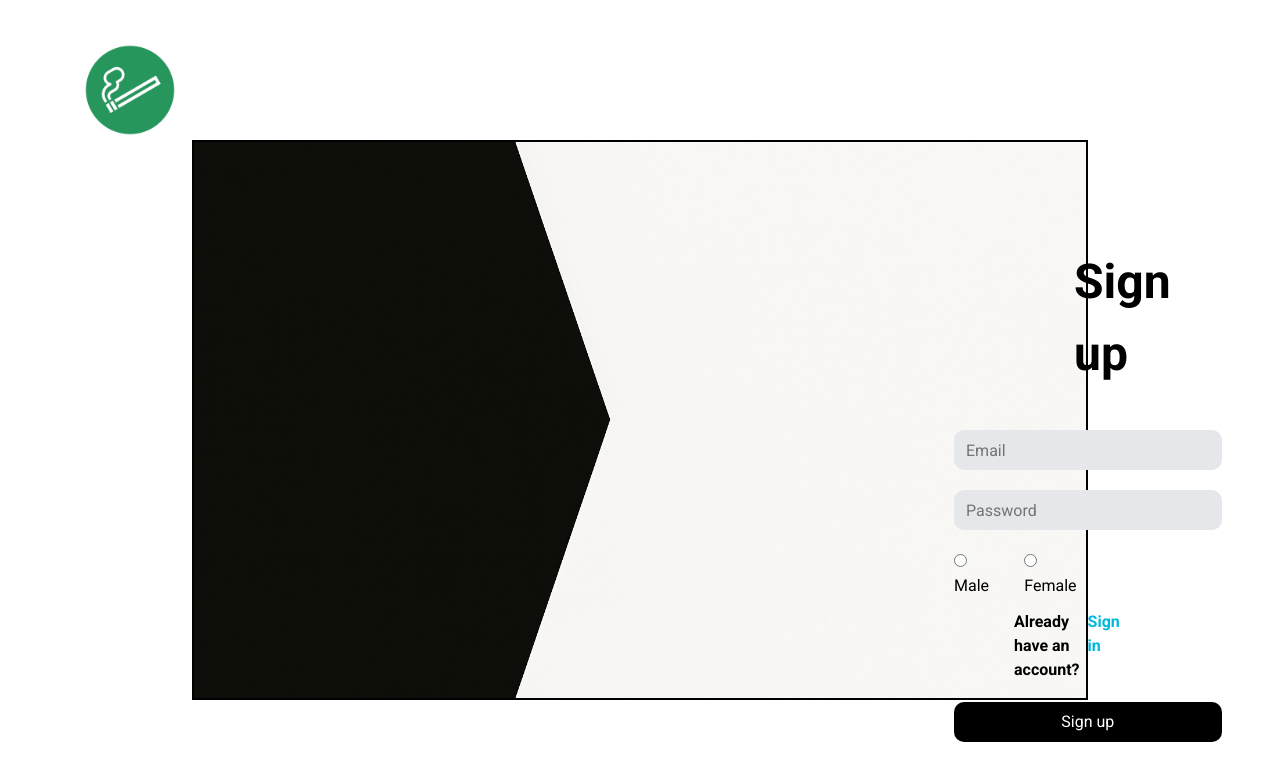
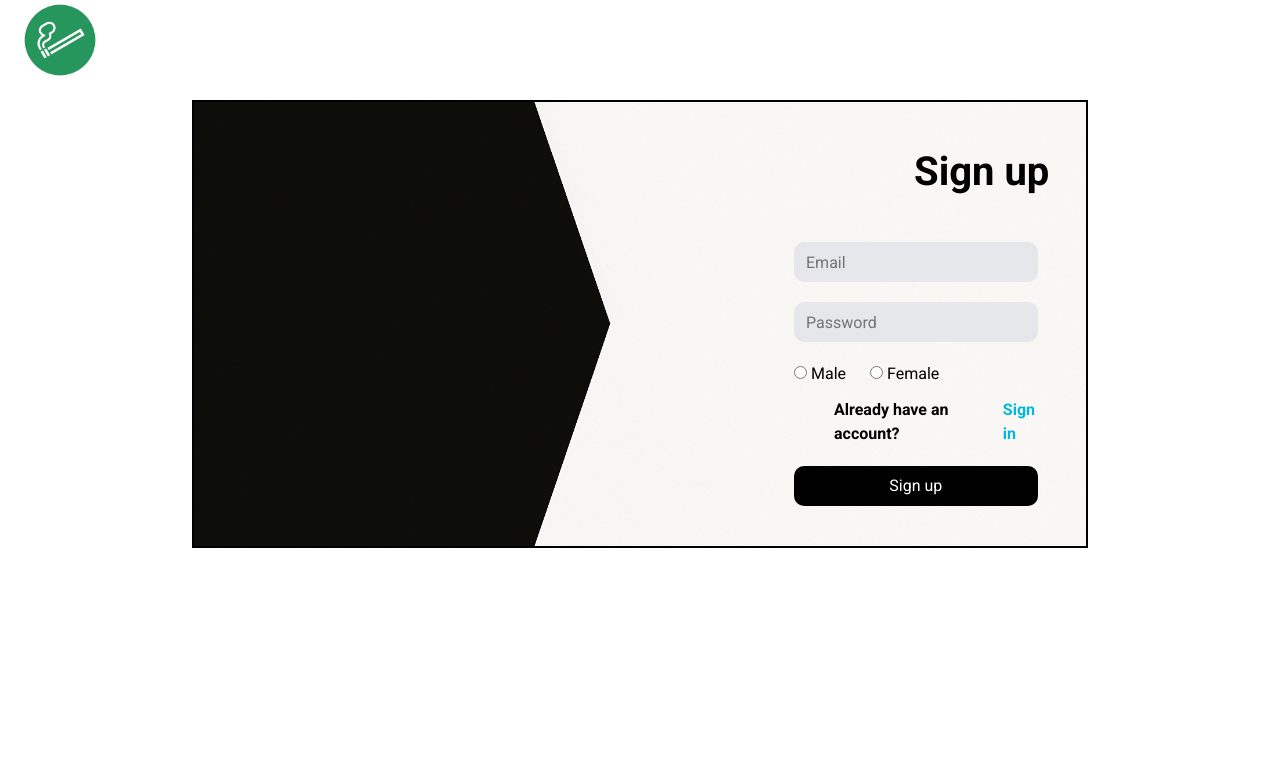
Before and after one commit to huynguyenj/smoking_web_fe, a React (Vite) app: page /register in a window 1280 px wide. Shown: the top 780 px of the page. Built offline with nearby package versions, Linux system fonts and the light colour scheme.

Commit message:
add: add more item in navbar

```diff
--- a/src/hooks/auth/useLoginHook.tsx
+++ b/src/hooks/auth/useLoginHook.tsx
@@ -23,7 +23,7 @@ export default function useLoginHook() {
       }
     } catch (error) {
       console.log(error)
-      toast.error('Login fail')
+      toast.error(error as string)
     } finally {
       setIsLoading(false)
     }
--- /dev/null
+++ b/src/hooks/openState/useOpen.tsx
@@ -0,0 +1,15 @@
+import { useState } from 'react'
+
+export default function useOpen() {
+  const [isOpen, setIsOpen] = useState<boolean>(false)
+  const handleOpen = () => {
+    setIsOpen(true)
+  }
+  const handleClose = () => {
+    setIsOpen(false)
+  }
+  const toggle = () => {
+    setIsOpen((prevState) => !prevState)
+  }
+  return { isOpen, handleOpen, handleClose, toggle }
+}
--- a/src/layouts/user_layout/Navbar.tsx
+++ b/src/layouts/user_layout/Navbar.tsx
@@ -1,12 +1,20 @@
-import { Link } from 'react-router-dom'
+import { Link, useNavigate } from 'react-router-dom'
 import Logo from '../../assets/Logo/logo_smoking.png'
 import { MuiIcon } from '../../components/muiIcon/MuiIcon.ts'
 import { NavItems, SubItems } from '../../const/navbarItems.ts'
 import { useTokenInfoStorage } from '../../store/authStore.ts'
 import avatar from '../../assets/avatar.jpg'
-import { PublicRoute } from '../../const/pathList.ts'
+import ExitToAppIcon from '@mui/icons-material/ExitToApp'
+import AccountBoxIcon from '@mui/icons-material/AccountBox'
+import { PublicRoute, UserRoute } from '../../const/pathList.ts'
+import useLogout from '../../hooks/auth/useLogout.tsx'
+import useOpen from '../../hooks/openState/useOpen.tsx'
+import ChatBubbleIcon from '@mui/icons-material/ChatBubble'
 function Navbar() {
   const userInfo = useTokenInfoStorage(( state ) => state.userInfo)
+  const { isOpen, toggle } = useOpen()
+  const { handleLogout } = useLogout()
+  const navigate = useNavigate()
   return (
     <div className="fixed top-0 bg-black-fig w-full rounded-4xl px-5 py-3 flex items-center justify-between mt-3">
       <Link to={'/user'}><img src={Logo} alt="logo_img" className='w-15 aspect-square' /></Link>
@@ -34,9 +42,28 @@ function Navbar() {
       </div>
       <div className='flex gap-5 items-end'>
         {userInfo ?
-          <>
-            <img src={avatar} alt="avatar" className='w-12 aspect-square rounded-full' />
-          </>
+          <div className='relative'>
+            <img src={avatar} alt="avatar" className='w-12 aspect-square rounded-full cursor-pointer' onClick={toggle} />
+            {isOpen &&
+            <div className='absolute w-50 top-15 right-5 bg-gray-fig p-5 rounded-2xl'>
+              <ul className='flex flex-col justify-center items-center '>
+                <li className='flex gap-2 hover:bg-black-fig hover:text-white-fig p-2 w-full rounded-2xl cursor-pointer' onClick={() => navigate(UserRoute.PROFILE_PATH)}>
+                  <AccountBoxIcon/>
+                  Profile
+                </li>
+                <li className='flex gap-2 hover:bg-black-fig hover:text-white-fig p-2 w-full rounded-2xl cursor-pointer' onClick={handleLogout}>
+                  <ExitToAppIcon/>
+                  Logout
+                </li>
+                <li className='flex gap-2 hover:bg-black-fig hover:text-white-fig p-2 w-full rounded-2xl cursor-pointer' onClick={handleLogout}>
+                  <ChatBubbleIcon/>
+                  Chat
+                </li>
+                <li></li>
+              </ul>
+            </div>
+            }
+          </div>
           :
           <>
             <Link to={PublicRoute.LOGIN_PATH} className='bg-blue-fig px-8 py-3 rounded-2xl text-white-fig hover:bg-blue-mid-light-fig cursor-pointer'>Login</Link>
--- a/src/pages/user/Auth/Login.tsx
+++ b/src/pages/user/Auth/Login.tsx
@@ -33,13 +33,12 @@ const LoginPage = () => {
   return (
     <div>
       <div>
-        <div className='w-[100px] h-[100px] mt-10 ml-20'>
+        <div className='w-20 mt-5 ml-5'>
           <Link to={UserRoute.HOME_PATH}><img src={Logo} alt="logo" /></Link>
         </div>
-        <div className='w-[70%] h-[70vh] bg-cover bg-center ml-[15%] border-2 border-black' style={{ backgroundImage: `url(${Background1})` }}>
-          <form onSubmit={handleSubmit} className='flex flex-col pt-16'>
-            <h2 className='text-[3rem] font-bold pt-10 pl-68'>Login</h2>
-
+        <div className='w-[70%] px-10 py-20 bg-cover bg-center m-auto border-2 border-black' style={{ backgroundImage: `url(${Background1})` }}>
+          <form onSubmit={handleSubmit} className='flex flex-col'>
+            <h1 className='text-[2.5rem] w-50 ml-50 font-bold'>Login</h1>
             <input
               type="text"
               placeholder='Email'
--- a/src/pages/user/Auth/Signup.tsx
+++ b/src/pages/user/Auth/Signup.tsx
@@ -7,29 +7,29 @@ const SignupPage = () => {
   return (
     <div>
       <div>
-        <div className='w-[100px] h-[100px] mt-10 ml-20'>
+        <div className='w-20 h-[100px] ml-5'>
           <Link to={UserRoute.HOME_PATH}><img src={Logo} alt="logo" /></Link>
         </div>
         <div
-          className='w-[70%] h-[70vh] bg-cover bg-center ml-[15%] border-2 border-black'
+          className='w-[70%] bg-cover bg-center m-auto px-10 py-10 border-2 border-black'
           style={{ backgroundImage: `url(${Background1})` }}
         >
-          <div className='flex flex-col pt-16'>
-            <h2 className='text-[3rem] font-bold pt-10 pl-220'>Sign up</h2>
+          <div className='flex flex-col '>
+            <h2 className='text-[2.5rem] font-bold w-50 ml-170'>Sign up</h2>
             <form className='flex flex-col'>
               <input
                 type="text"
                 placeholder='Email'
-                className='bg-gray-200 w-[30%] h-[40px] rounded-[10px] mt-10 ml-190 pl-3'
+                className='bg-gray-200 w-[30%] h-[40px] rounded-[10px] mt-10 ml-140 pl-3'
               />
               <input
                 type="password"
                 placeholder='Password'
-                className='bg-gray-200 w-[30%] h-[40px] rounded-[10px] mt-5 ml-190 pl-3'
+                className='bg-gray-200 w-[30%] h-[40px] rounded-[10px] mt-5 ml-140 pl-3'
               />
 
               {/* Giới tính */}
-              <div className='flex items-center mt-5 ml-190'>
+              <div className='flex items-center mt-5 ml-140'>
                 <label className='mr-6 text-black'>
                   <input type="radio" name="gender" value="male" className="mr-1" />
                   Male
@@ -42,10 +42,10 @@ const SignupPage = () => {
             </form>
 
             <div className='flex ml-10'>
-              <h2 className='text-[1rem] font-bold pt-3 ml-195'>Already have an account?</h2>
+              <h2 className='text-[1rem] font-bold pt-3 ml-140'>Already have an account?</h2>
               <Link to='/login' className='text-[1rem] font-bold pt-3 pl-2 text-cyan-500'>Sign in</Link>
             </div>
-            <button className='bg-black w-[30%] h-[40px] rounded-[10px] mt-5 ml-190 text-white'>
+            <button className='bg-black w-[30%] h-[40px] rounded-[10px] mt-5 ml-140 text-white'>
               Sign up
             </button>
           </div>
--- a/src/services/ApiServiceConfig.ts
+++ b/src/services/ApiServiceConfig.ts
@@ -70,7 +70,8 @@ privateApiClient.interceptors.response.use((response) => {
 publicApiClient.interceptors.response.use((response) => {
   return response.data
 }, (error) => {
-  return Promise.reject(error)
+  const errorResMessage = error.response?.data as ApiError
+  return Promise.reject(errorResMessage.message)
 })
 
 export const apiService = { privateApiClient, publicApiClient }
```
